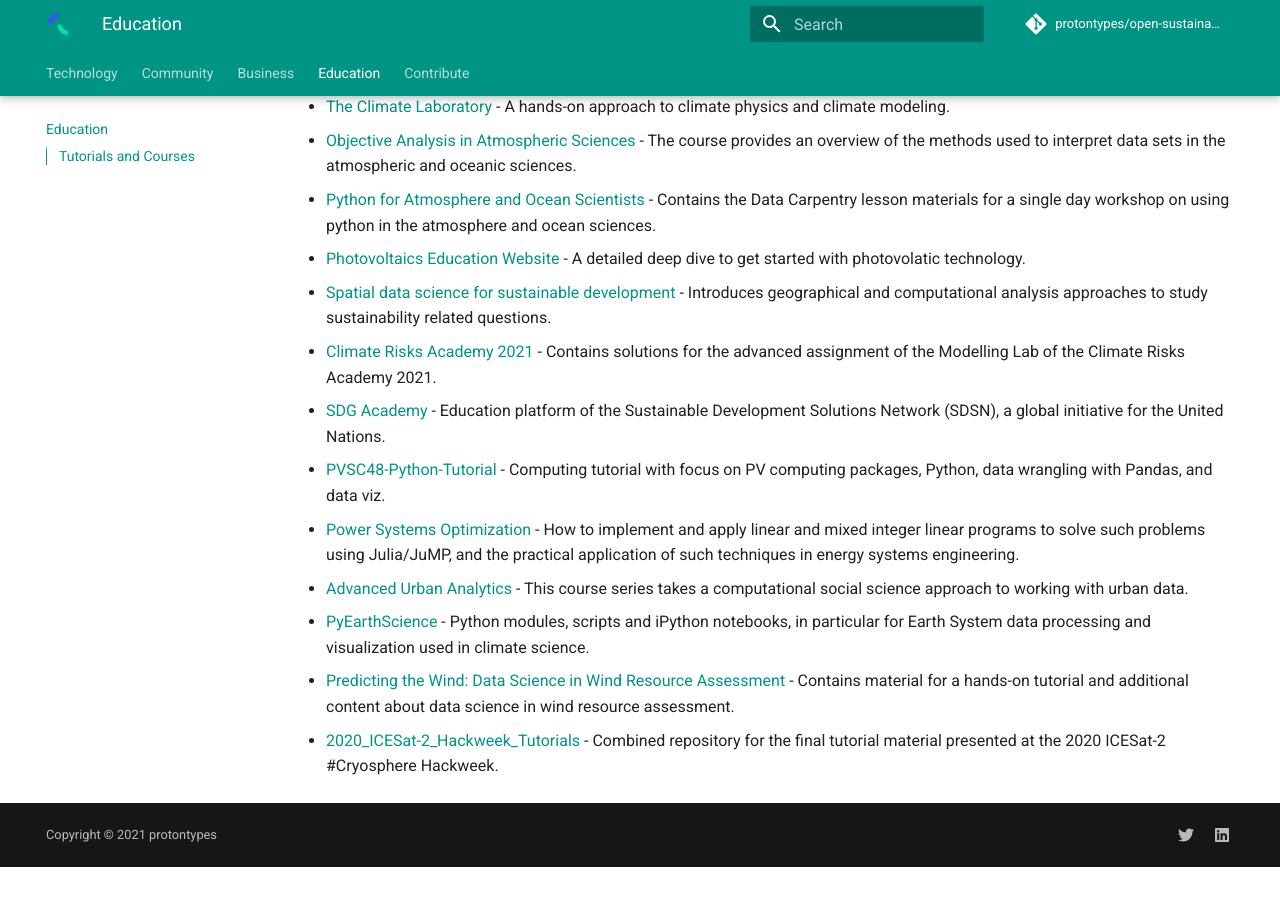
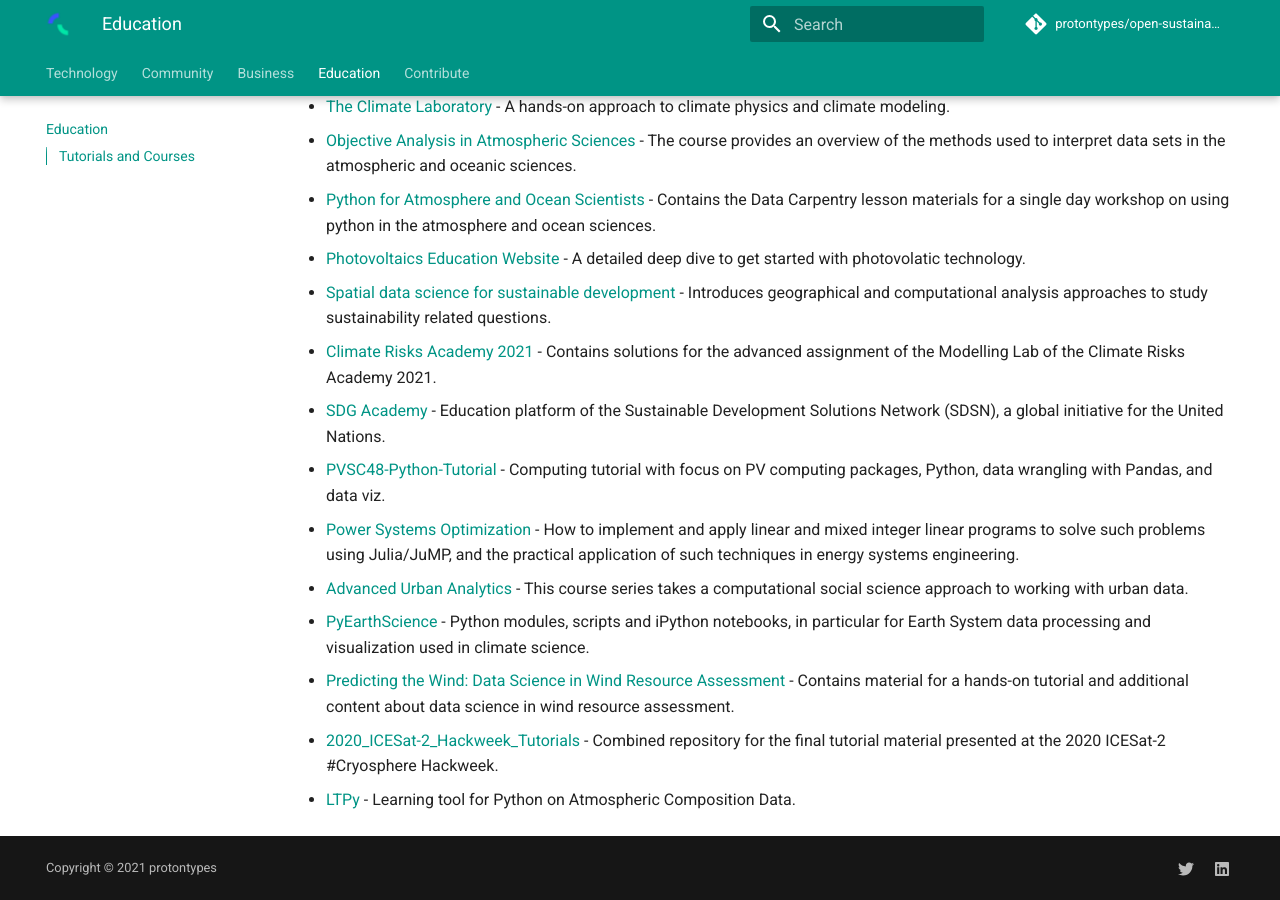
Before and after one commit to protontypes/open-sustainable-technology, an MkDocs documentation site: the page built from docs/education.md, in a window 1280 px wide and 900 px high, scrolled down 1245 px. Built offline with MkDocs 1.6.1 and Material for MkDocs 9.7.7, drawn with Linux system fonts in a browser that asks for light colours; comment, search, counter and statistics services are not loaded; before the commit the page ends 2112 px from its top, so only the background shows below that.

Commit message:
Update education.md
Learning tool for #Python on #Atmospheric Composition Data. https://gitlab.eumetsat.int/eumetlab/atmosphere/atmosphere #climatechange #openscience #opensource @JuliaWagemann @jwagemann

```diff
--- a/docs/education.md
+++ b/docs/education.md
@@ -39,3 +39,4 @@ __Looking for resources to get started in Open Sustainable Technology? Here you
 - [PyEarthScience](https://github.com/KMFleischer/PyEarthScience) - Python modules, scripts and iPython notebooks, in particular for Earth System data processing and visualization used in climate science.
 - [Predicting the Wind: Data Science in Wind Resource Assessment](https://github.com/flrs/predicting_the_wind) - Contains material for a hands-on tutorial and additional content about data science in wind resource assessment.
 - [2020_ICESat-2_Hackweek_Tutorials](https://github.com/ICESAT-2HackWeek/2020_ICESat-2_Hackweek_Tutorials) - Combined repository for the final tutorial material presented at the 2020 ICESat-2 #Cryosphere Hackweek.
+- [LTPy](https://gitlab.eumetsat.int/eumetlab/atmosphere/atmosphere) - Learning tool for Python on Atmospheric Composition Data.
```
